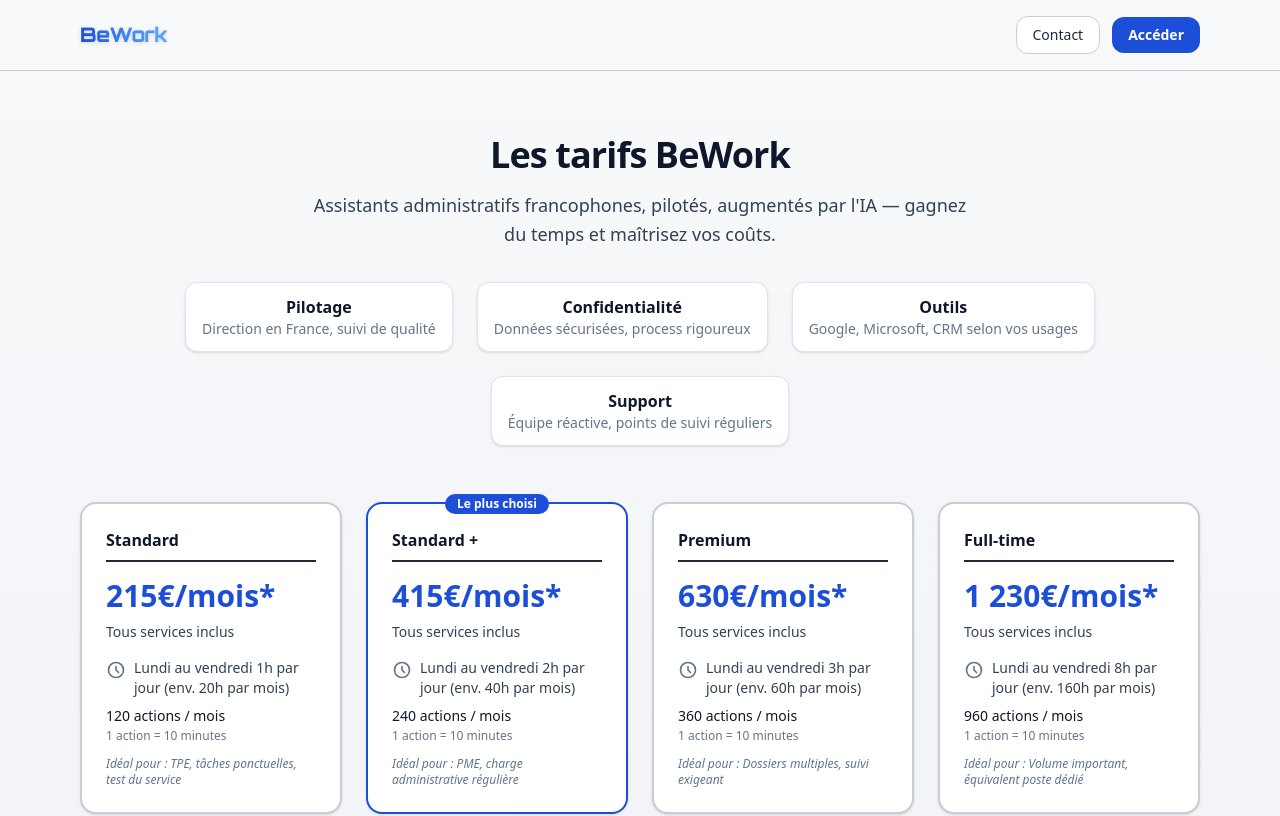
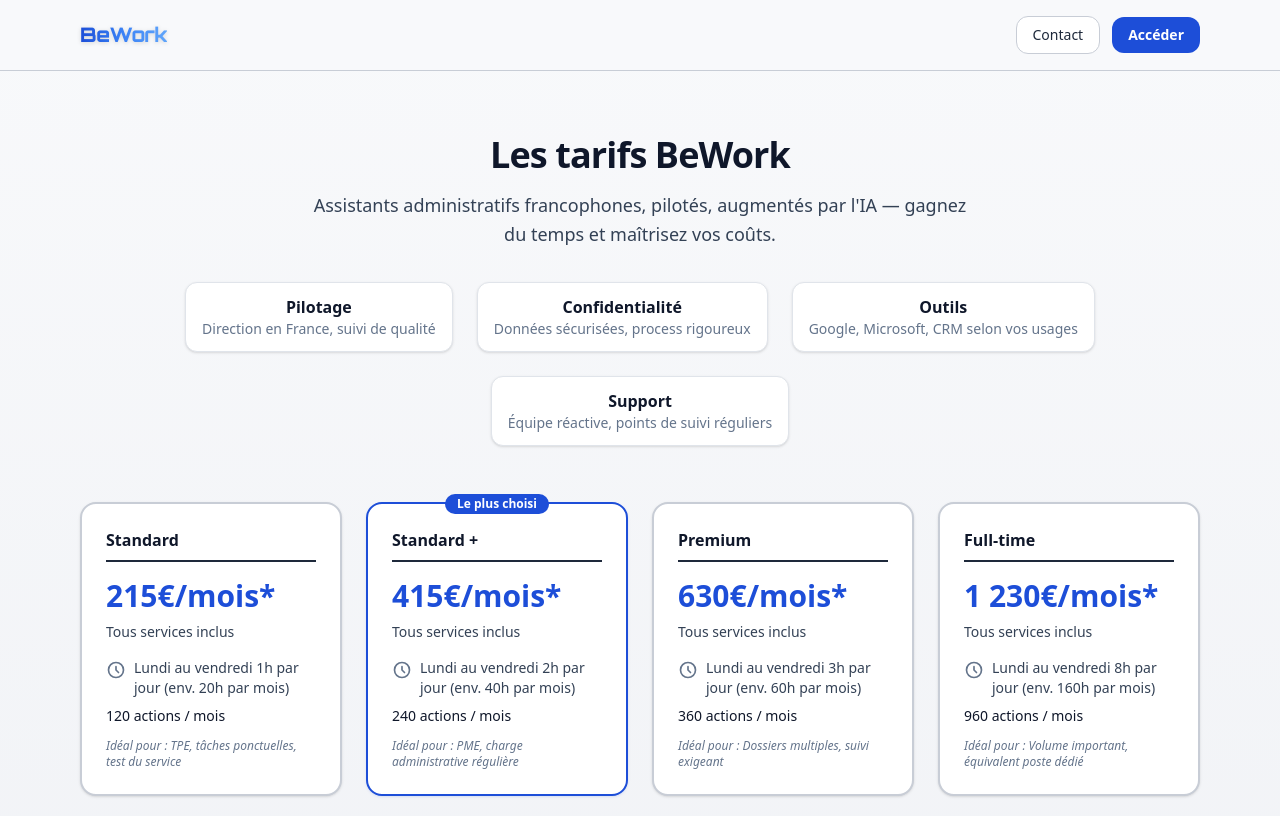
Before and after one commit to messaoud78280/plateforme, a Next.js app: page /tarifs in a window 1280 px wide. Shown: the top 816 px of the page. Built offline with nearby package versions, Linux system fonts and the light colour scheme.

Commit message:
Abonnements: retrait de la mention 1 action = 10 minutes
Made-with: Cursor

```diff
--- a/src/app/dashboard/abonnement/page.tsx
+++ b/src/app/dashboard/abonnement/page.tsx
@@ -43,7 +43,7 @@ export default async function AbonnementPage() {
       </div>
       <h1 className="text-2xl font-bold text-slate-800">Suivi des actions</h1>
       <p className="text-sm text-slate-600">
-        Historique des tâches terminées avec déduction d&apos;actions. 1 action = 10 minutes. Minimum 1 action par demande.
+        Historique des tâches terminées avec déduction d&apos;actions. Minimum 1 action par demande.
       </p>
 
       <div className="overflow-x-auto rounded-xl border border-slate-200 bg-white shadow-sm">
--- a/src/app/tarifs/page.tsx
+++ b/src/app/tarifs/page.tsx
@@ -174,9 +174,6 @@ export default function TarifsPage() {
                 </div>
                 <p className="mt-2 text-sm font-medium text-[#0f172a]">
                   {plan.actionsPerMonth} actions / mois
-                </p>
-                <p className="mt-0.5 text-xs text-[#64748b]">
-                  1 action = 10 minutes
                 </p>
                 <p className="mt-3 text-xs text-[#64748b] italic">
                   Idéal pour : {plan.idealFor}
```
